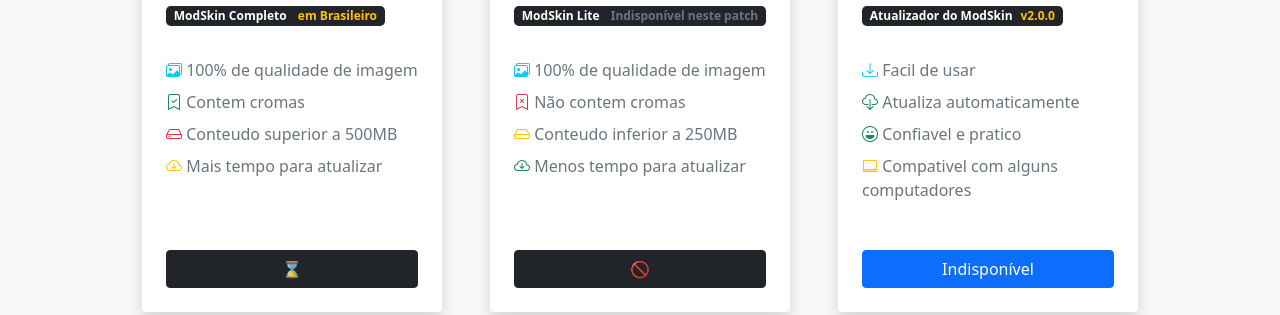
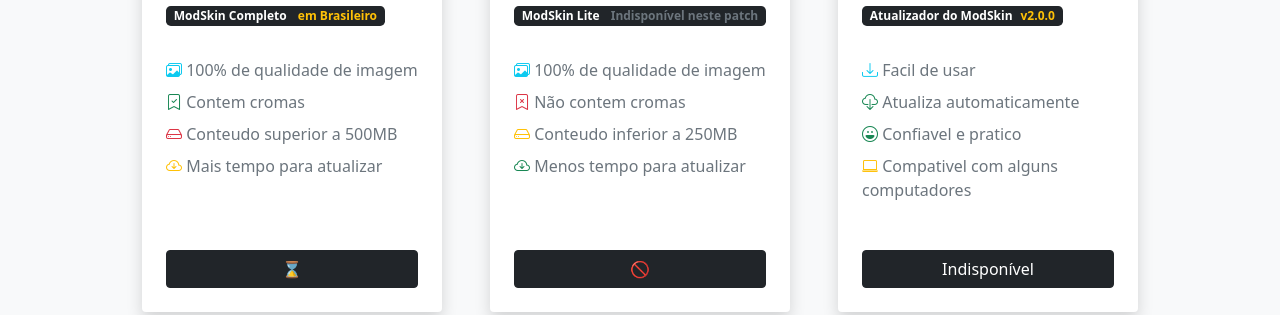
Before and after one commit to PoroMaster/PoroMaster, a plain HTML site: page baixar.html in a window 1280 px wide. Shown: the part 513-828 px from the top of the page. Drawn offline with nearby package versions, Linux system fonts and the light colour scheme.

Commit message:
Update baixar.html

```diff
--- a/baixar.html
+++ b/baixar.html
@@ -124,7 +124,7 @@
                                     </ul>
                                 </div>
                                 <div class="card-footer p-4 pt-0 bg-transparent border-top-0">
-                                    <div class="d-grid"><a class="btn btn-primary blocked" >Indisponível </a></div>
+                                    <div class="d-grid"><a class="btn btn-dark blocked" >Indisponível </a></div>
                                 </div>
                             </div>
                         </div></div>
```
